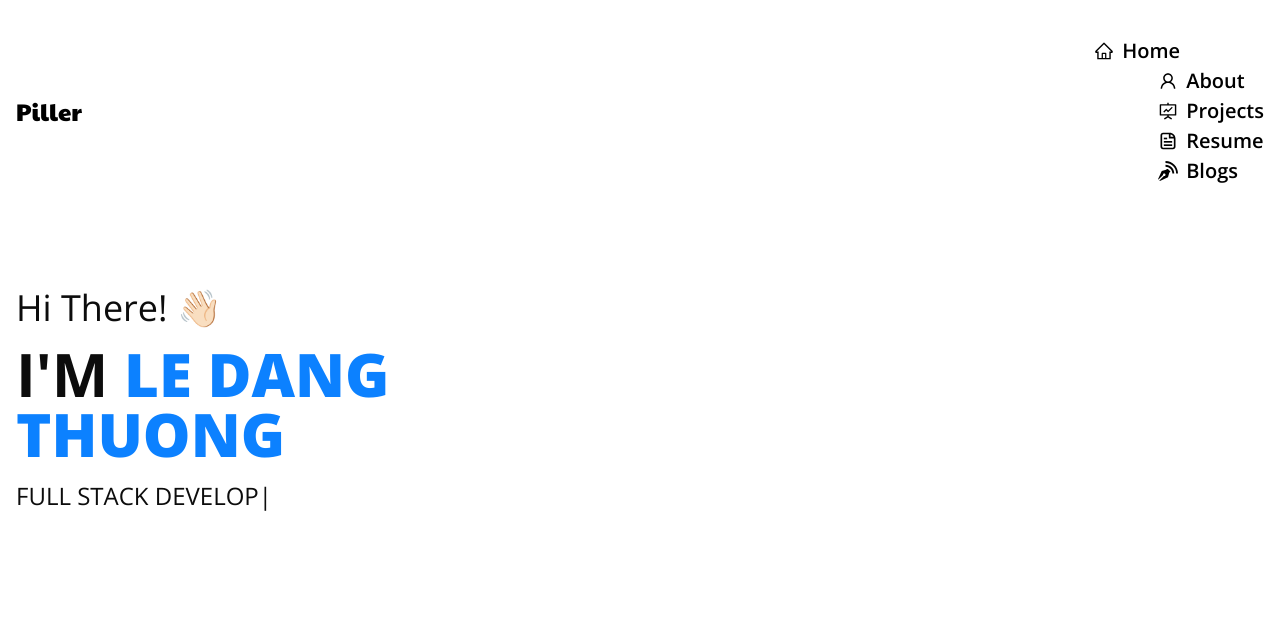
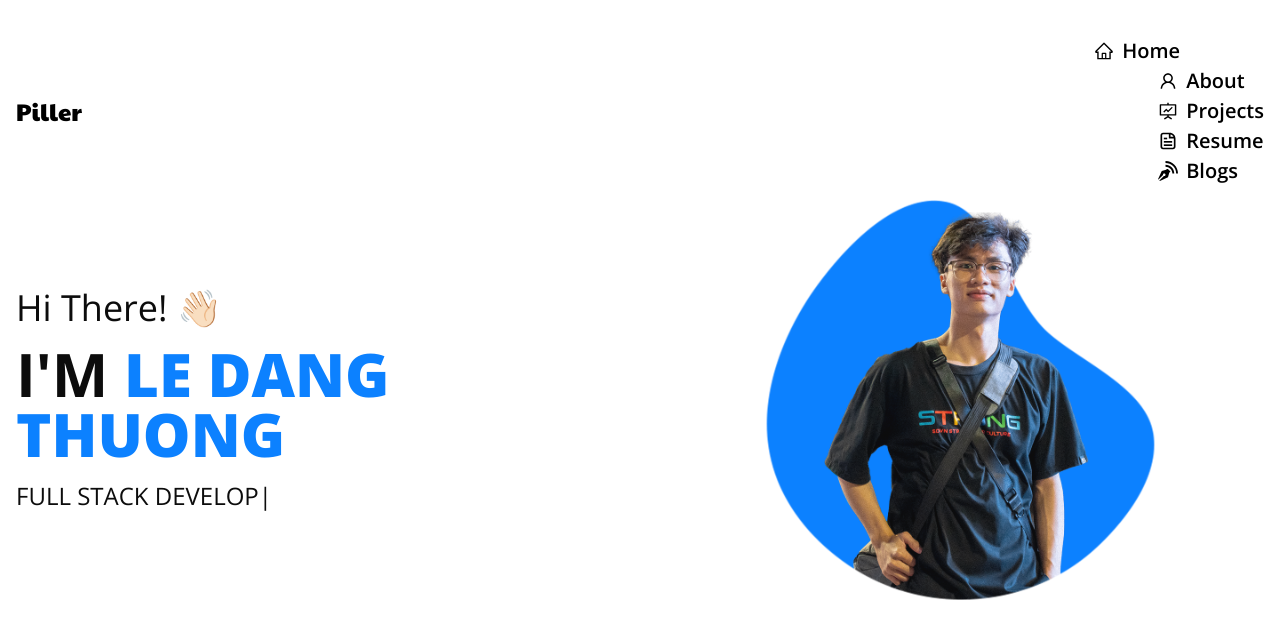
Before and after one commit to ledangthuongsp/ThuongProfile, a React (Vite) app: page / in a window 1280 px wide. Shown: the top 638 px of the page. Built offline with nearby package versions, Linux system fonts and the light colour scheme.

Commit message:
Sửa lại avatar và font nền trắng xanh dương

```diff
--- /dev/null
+++ b/src/components/avatar/Avatar.tsx
@@ -0,0 +1,13 @@
+import React from 'react';
+import './styles.css'; // Đảm bảo rằng bạn đã import đúng tệp CSS
+import avatar from '../../assets/avatar.png'; // Cập nhật đường dẫn đến ảnh avatar của bạn
+
+const AvatarShape = () => {
+    return (
+        <div className="avatar-container">
+            <img src={avatar} alt="Avatar" />
+        </div>
+    );
+};
+
+export default AvatarShape;
--- /dev/null
+++ b/src/components/avatar/styles.css
@@ -0,0 +1,10 @@
+/* Tạo hình dạng giọt nước */
+.avatar-container {
+    position: relative;
+    width: 400px;
+    height: 400px;
+    margin: 0 auto;
+    display: flex;
+    justify-content: center;
+    align-items: center;
+}
--- a/src/pages/home/Home.tsx
+++ b/src/pages/home/Home.tsx
@@ -2,6 +2,7 @@ import React from 'react';
 import Type from '../../components/type/type';
 import './styles.css';
 import Navbar from '../../components/navbar/Navbar';
+import AvatarShape from '../../components/avatar/Avatar';
 
 const Home: React.FC = () => {
     return (
@@ -20,6 +21,7 @@ const Home: React.FC = () => {
                             <Type />
                         </div>
                     </div>
+                    <AvatarShape />
                 </div>
             </section>
         </>
```
Also changed, not shown: src/assets/avatar.png (added).
